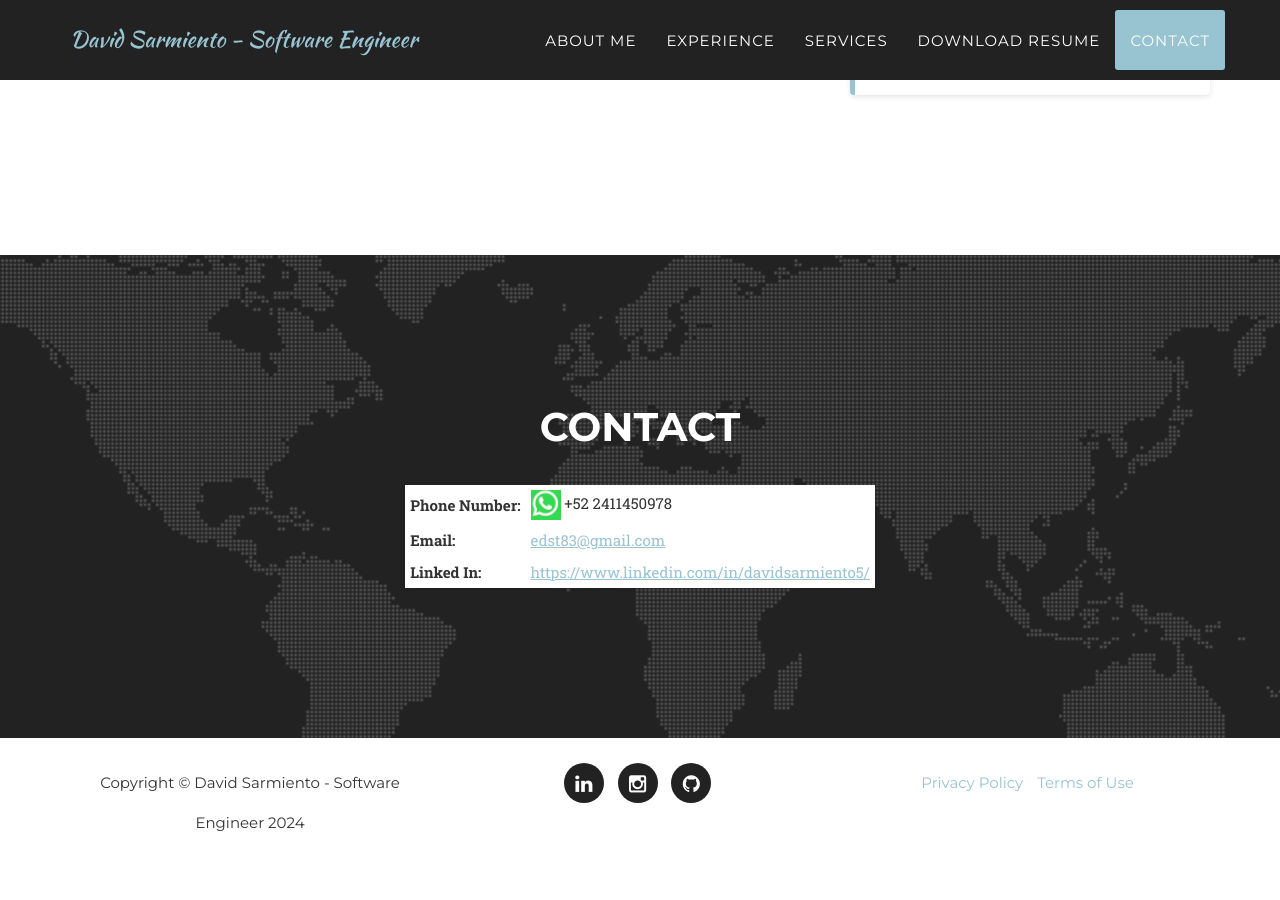
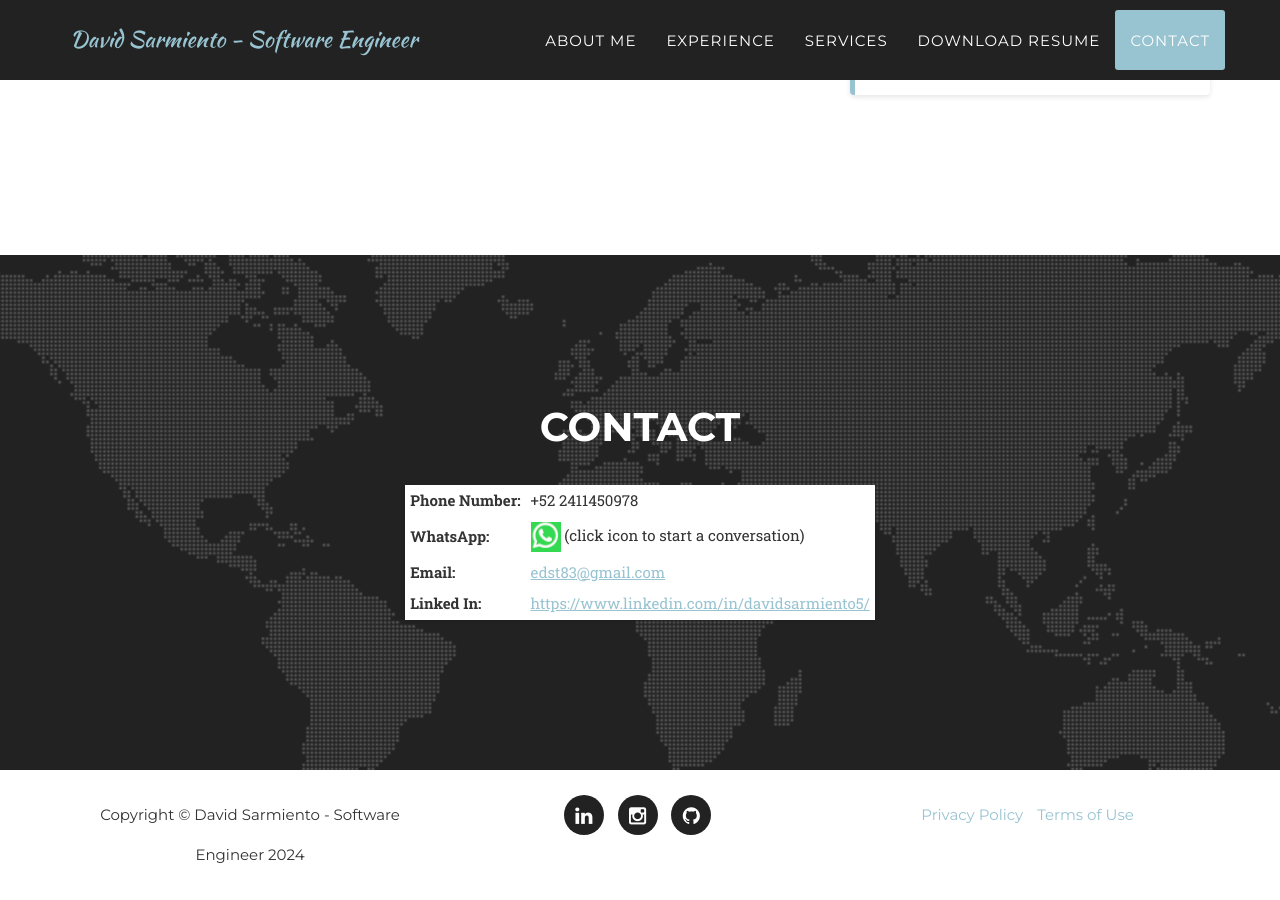
Before and after one commit to edsarmiento/edsarmiento.github.io, a Jekyll site: the page built from index.html, in a window 1280 px wide and 900 px high, scrolled down 5649 px. Built offline with Jekyll 4.4.1, drawn with Linux system fonts in a browser that asks for light colours; some web fonts are replaced; before the commit the page ends 6517 px from its top, so only the background shows below that.

Commit message:
add whatsapp to contact

```diff
--- a/_includes/contact.html
+++ b/_includes/contact.html
@@ -15,8 +15,17 @@
                                 Phone Number:
                             </td>
                             <td>
+                                +52 2411450978
+                            </td>
+                        </tr>
+
+                        <tr>
+                            <td class="category">
+                                WhatsApp:
+                            </td>
+                            <td>
                                 <div class="whatsapp-icon" >
-                                    <img src="img/whatsapp-icon.png"/> +52 2411450978
+                                    <img src="img/whatsapp-icon.png"/> (click icon to start a conversation)
                                 </div>
                             </td>
                         </tr>
```
